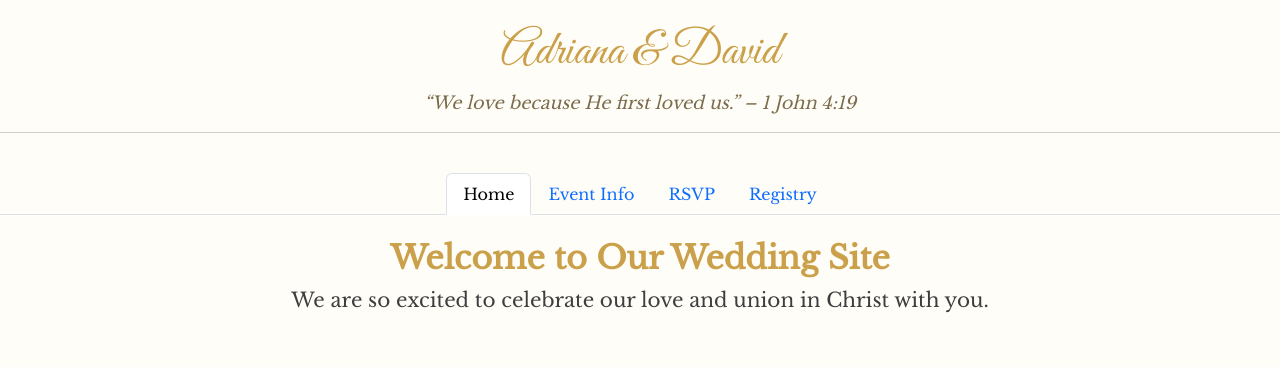
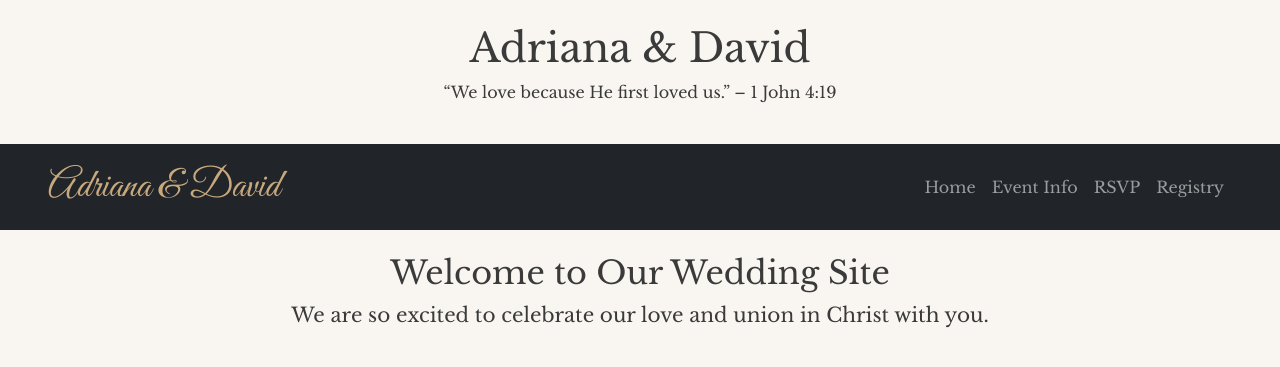
Before and after one commit to adrianaa-codes/DNA2026, a Flask app: page / in a window 1280 px wide. Shown: the top 367 px of the page. Run offline with Flask 3, Linux system fonts and the light colour scheme.

Commit message:
intital setup

```diff
--- a/static/css/style.css
+++ b/static/css/style.css
@@ -1,28 +1,17 @@
 body {
-  background-color: #fffdf8;
-  color: #3e3e3e;
   font-family: 'Libre Baskerville', serif;
+  color: #3a3a3a;
+  background-color: #f9f6f2;
+}
+
+.gold-divider {
+  border-top: 2px solid #c8a97e;
+  width: 60%;
+  margin: 2rem auto;
 }
 
 .romantic {
   font-family: 'Great Vibes', cursive;
-  font-size: 3rem;
-  color: #caa14a;
+  font-size: 2.5rem;
+  color: #c8a97e;
 }
-
-.verse {
-  font-size: 1.1rem;
-  font-style: italic;
-  color: #7b6c4b;
-  font-family: 'Libre Baskerville', serif;
-}
-
-.gold-tabs .nav-link {
-  font-family: 'Libre Baskerville', serif;
-}
-
-.section-title {
-  color: #caa14a;
-  font-weight: bold;
-  font-family: 'Libre Baskerville', serif;
-}
--- a/templates/base.html
+++ b/templates/base.html
@@ -6,8 +6,7 @@
   <title>Adriana & David</title>
 
   <!-- Fonts -->
-  <link href="https://fonts.googleapis.com/css2?family=Great+Vibes&family=Playfair+Display&display=swap" rel="stylesheet">
-  <link href="https://fonts.googleapis.com/css2?family=Great+Vibes&family=Libre+Baskerville&display=swap" rel="stylesheet">
+  <link href="https://fonts.googleapis.com/css2?family=Playfair+Display&family=Libre+Baskerville&family=Great+Vibes&display=swap" rel="stylesheet">
 
   <!-- Bootstrap + Icons -->
   <link rel="stylesheet" href="https://cdn.jsdelivr.net/npm/bootstrap@5.3.0/dist/css/bootstrap.min.css">
@@ -18,19 +17,23 @@
 </head>
 <body>
   <header class="text-center py-4">
-    <h1 class="romantic">Adriana & David</h1>
+    <h1 class="">Adriana & David</h1>
     <p class="verse">“We love because He first loved us.” – 1 John 4:19</p>
-    <hr class="gold-divider">
   </header>
 
   <!-- Nav Tabs -->
-  <nav class="nav justify-content-center nav-tabs gold-tabs mb-4">
-    <a class="nav-link {% if request.path == '/' %}active{% endif %}" href="{{ url_for('home') }}">Home</a>
-{# <a class="nav-link {% if request.path == '/our-story' %}active{% endif %}" href="{{ url_for('our_story') }}">Our Story</a> #}
-    <a class="nav-link {% if request.path == '/event-info' %}active{% endif %}" href="{{ url_for('event_info') }}">Event Info</a>
-    <a class="nav-link {% if request.path == '/rsvp' %}active{% endif %}" href="{{ url_for('rsvp') }}">RSVP</a>
-    <a class="nav-link {% if request.path == '/registry' %}active{% endif %}" href="{{ url_for('registry') }}">Registry</a>
-  </nav>
+<nav class="navbar navbar-expand-lg navbar-dark bg-dark px-5">
+  <a class="navbar-brand romantic" href="#">Adriana & David</a>
+  <div class="collapse navbar-collapse justify-content-end">
+    <ul class="navbar-nav">
+      <li class="nav-item"><a class="nav-link" href="{{ url_for('home') }}">Home</a></li>
+      <li class="nav-item"><a class="nav-link" href="{{ url_for('event_info') }}">Event Info</a></li>
+      <li class="nav-item"><a class="nav-link" href="{{ url_for('rsvp') }}">RSVP</a></li>
+      <li class="nav-item"><a class="nav-link" href="{{ url_for('registry') }}">Registry</a></li>
+    </ul>
+  </div>
+</nav>
+
 
   <!-- Page Content -->
   <main class="container mt-4">
```
